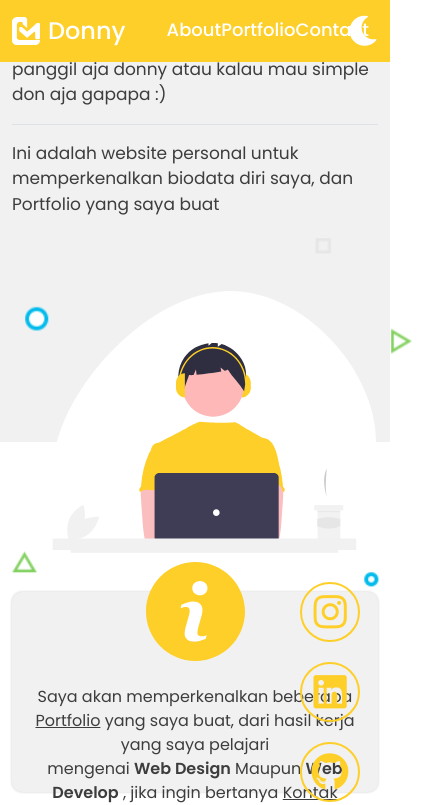
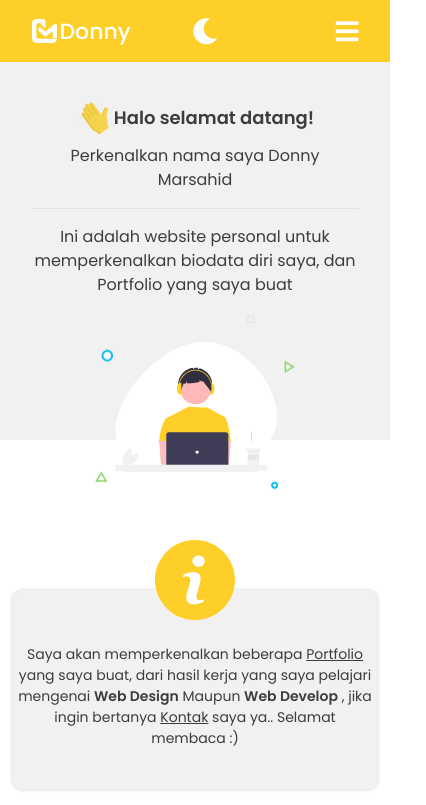
Before and after one commit to donnymarsahid/My-Portfolio, a React (Create React App) app: page / in a window 390 px wide. Shown: the top 805 px of the page, 426 px wide, since content can reach past the window. Built offline with nearby package versions, Linux system fonts and the light colour scheme.

Commit message:
first commit

```diff
--- a/src/assets/css/responsive.css
+++ b/src/assets/css/responsive.css
@@ -0,0 +1,222 @@
+:root {
+  --black: #3e3d3d;
+  --yellow: #fecf28;
+}
+/* Mobile */
+@media (max-width: 375px) {
+  header p {
+    font-size: 14px !important;
+  }
+  .information .box p {
+    font-size: 12.5px !important;
+  }
+  .content p {
+    font-size: 13px !important;
+  }
+}
+@media (max-width: 576px) {
+  /* Navbar Start */
+
+  .responsive-page {
+    width: 100%;
+    overflow-x: hidden;
+  }
+  nav .link {
+    display: none;
+  }
+  nav .nav-bar {
+    width: 90%;
+  }
+  nav .logo img {
+    width: 25px;
+  }
+  nav .logo ul {
+    padding-left: 3px;
+    font-size: 22px;
+  }
+  nav .nav-bar {
+    justify-content: center;
+  }
+  nav .logo {
+    width: 33%;
+  }
+  nav .dark-mode .hidden-darkmode {
+    display: none;
+  }
+  nav .dark-mode {
+    width: 33%;
+  }
+  nav .dark-mode i {
+    width: 100%;
+    display: flex;
+    justify-content: center;
+    font-size: 26px;
+    padding-left: 20px;
+  }
+  nav .hamburger-menu {
+    width: 33%;
+    text-align: right;
+    display: flex;
+    justify-content: space-between;
+    align-items: center;
+    font-size: 26px;
+    color: white;
+  }
+  nav .hamburger-menu::before {
+    content: '';
+  }
+  /* Navbar End */
+  /* Footer Start */
+  footer .social-media-footer .social-media {
+    display: flex;
+    flex-direction: row !important;
+  }
+  footer .social-media-footer .social-media i {
+    background-color: var(--yellow);
+    border-radius: 50px;
+    padding: 5px;
+    font-size: 24px;
+    margin: 5px;
+  }
+  footer .link-portfolio {
+    display: none;
+  }
+  footer {
+    height: 200px;
+    width: 100%;
+  }
+  footer .container {
+    width: 90%;
+    display: flex;
+    justify-content: space-evenly !important;
+    flex-direction: column;
+    font-size: 14px;
+  }
+
+  footer .container .about {
+    text-align: center !important;
+    order: 2;
+  }
+  footer .container .about p {
+    margin: 0 0 3px;
+  }
+  footer .container .link-portfolio p {
+    margin: 0 0 3px;
+  }
+  footer .container .copyright {
+    order: 3;
+  }
+  footer .container .link-portfolio {
+    order: 2;
+  }
+  footer .link-portfolio p.text-end {
+    text-align: center !important;
+  }
+  /* Footer End */
+  /* Header Start */
+  header {
+    margin-top: 60px;
+    width: 100%;
+    display: flex;
+  }
+  header .col-md-6.pt-5 {
+    width: 90%;
+    margin: auto;
+    text-align: center;
+  }
+  header .col-md-6.d-flex {
+    display: flex;
+    justify-content: center !important;
+  }
+
+  header .col-md-6.d-flex .float-bg {
+    display: none;
+  }
+
+  header .heading-header {
+    padding-top: 50px;
+    text-align: center;
+    display: flex;
+    justify-content: center;
+  }
+  header .row p {
+    font-size: 16px;
+  }
+
+  header .heading-header h3 {
+    font-size: 18px;
+  }
+  header .row .col-md-6 .heading-header img {
+    margin: 0;
+    padding: 0 5px 10px 0 !important;
+    width: 38px;
+  }
+  header .row img.logo-header {
+    width: 200px;
+  }
+  /* Information Start */
+  .information p {
+    font-size: 14px !important;
+  }
+  .information .box {
+    padding: 0 5px 0 5px;
+  }
+  .information .logo-information img {
+    width: 80px;
+  }
+  /* Information End */
+  /* Content Start  */
+  .content .box-text {
+    width: 25%;
+  }
+  .content .row .col-md-4 {
+    margin-bottom: 30px;
+  }
+  /* Content End */
+  /* Ilustrator Start */
+  .ilustrator .row .col-md-4 {
+    display: none !important;
+  }
+  .ilustrator .col-md-8 {
+    display: flex;
+    height: 250px;
+    justify-content: space-between;
+    align-items: flex-end;
+    margin-bottom: 200px;
+  }
+  .ilustrator .jumbotron {
+    width: 100%;
+    margin-left: -30px;
+  }
+
+  .ilustrator .row {
+    margin: 0;
+  }
+  .ilustrator button.btn {
+    background-color: white;
+    padding: 12px 12px 12px 5px;
+    font-size: 14px;
+  }
+  .ilustrator button.btn:hover {
+    background-color: var(--yellow);
+    color: white;
+  }
+
+  .ilustrator .row .col-md-8 {
+    flex-direction: column;
+  }
+  /* Ilustrator End */
+  /* SOSMED Start */
+  .information .social-media {
+    display: none !important;
+  }
+  /* SOSMED End */
+}
+/* Header End */
+
+/* Desktop and Tablet */
+@media (min-width: 768px) {
+  nav .hamburger-menu {
+    display: none;
+  }
+}
--- a/src/assets/css/style.css
+++ b/src/assets/css/style.css
@@ -308,6 +308,7 @@ header p {
 
 .ilustrator {
   margin: 100px 0 100px 0;
+  width: 100%;
 }
 
 .ilustrator .link-icon {
@@ -325,7 +326,6 @@ header p {
   height: 400px;
   background-size: cover;
   background-repeat: no-repeat;
-  background-color: burlywood;
   display: flex;
   align-items: center;
 }
--- a/src/components/Footer.js
+++ b/src/components/Footer.js
@@ -38,6 +38,22 @@ const Footer = () => {
               </Link>
             </p>
           </div>
+          <div class="social-media-footer">
+            <div className="social-media d-flex flex-column">
+              <Link to="http://instagram.com/donnymrshd" className="icon-sosmed">
+                <i className="fab fa-instagram d-flex align-items-center justify-content-center"></i>
+              </Link>
+              <Link to="http://www.linkedin.com/donny-marsahid" className="icon-sosmed">
+                <i className="fab fa-linkedin d-flex align-items-center justify-content-center"></i>
+              </Link>
+              <Link to="https://github.com/donnymarsahid" className="icon-sosmed">
+                <i className="fab fa-github d-flex align-items-center justify-content-center"></i>
+              </Link>
+              <Link to="https://dribbble.com/donnymrshd" className="icon-sosmed">
+                <i className="fab fa-dribbble d-flex align-items-center justify-content-center"></i>
+              </Link>
+            </div>
+          </div>
         </div>
       </footer>
     </>
--- a/src/components/Navbar.js
+++ b/src/components/Navbar.js
@@ -1,5 +1,6 @@
 import React, { useEffect } from 'react';
 import '../assets/css/style.css';
+import '../assets/css/responsive.css';
 import logoDonny from '../assets/img/logo.svg';
 import { Link } from 'react-router-dom';
 import $ from 'jquery';
@@ -52,8 +53,11 @@ const Navbar = () => {
             </ul>
           </div>
           <div className="dark-mode d-flex align-items-center justify-content-between">
-            <div></div>
+            <div className="hidden-darkmode"></div>
             <i className="fas fa-moon"></i>
+          </div>
+          <div class="hamburger-menu">
+            <i class="fa fa-bars"></i>
           </div>
         </div>
       </nav>
--- a/src/portfolio/Home.js
+++ b/src/portfolio/Home.js
@@ -1,5 +1,6 @@
 import React from 'react';
 import '../assets/css/style.css';
+import '../assets/css/responsive.css';
 import bye from '../assets/img/bye.svg';
 import logoHeader from '../assets/img/logo-header.svg';
 import information from '../assets/img/information.svg';
@@ -22,6 +23,7 @@ $(window).scroll(function () {
 const Home = () => {
   return (
     <>
+      <div class="responsive-page">
         <header className="d-flex align-items-center">
           <div className="jumbotron-header container">
             <div className="row">
@@ -33,13 +35,12 @@ const Home = () => {
                   </div>
                   <p>
                     Perkenalkan nama saya Donny Marsahid <br />
-                  panggil aja donny atau kalau mau simple don aja gapapa :)
                   </p>
                 </div>
                 <p className="pt-3">Ini adalah website personal untuk memperkenalkan biodata diri saya, dan Portfolio yang saya buat</p>
               </div>
               <div className="col-md-6 d-flex align-items-center justify-content-between">
-              <div className=""></div>
+                <div className="float-bg"></div>
                 <img src={logoHeader} alt="logo-donny" className="logo-header" />
               </div>
             </div>
@@ -193,6 +194,7 @@ const Home = () => {
             </div>
           </div>
         </div>
+      </div>
     </>
   );
 };
```
Lines whose indentation alone changed are shown as unchanged.
